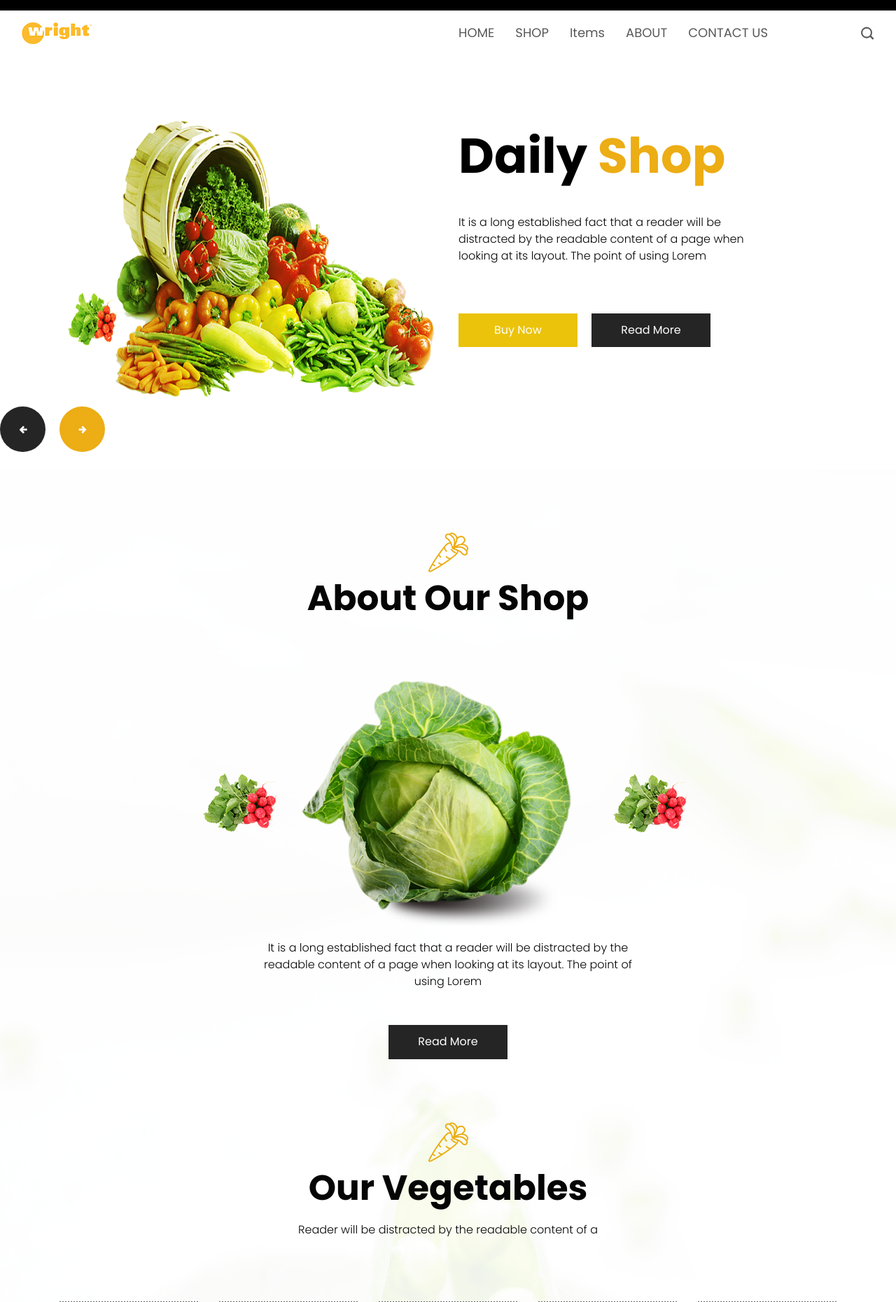
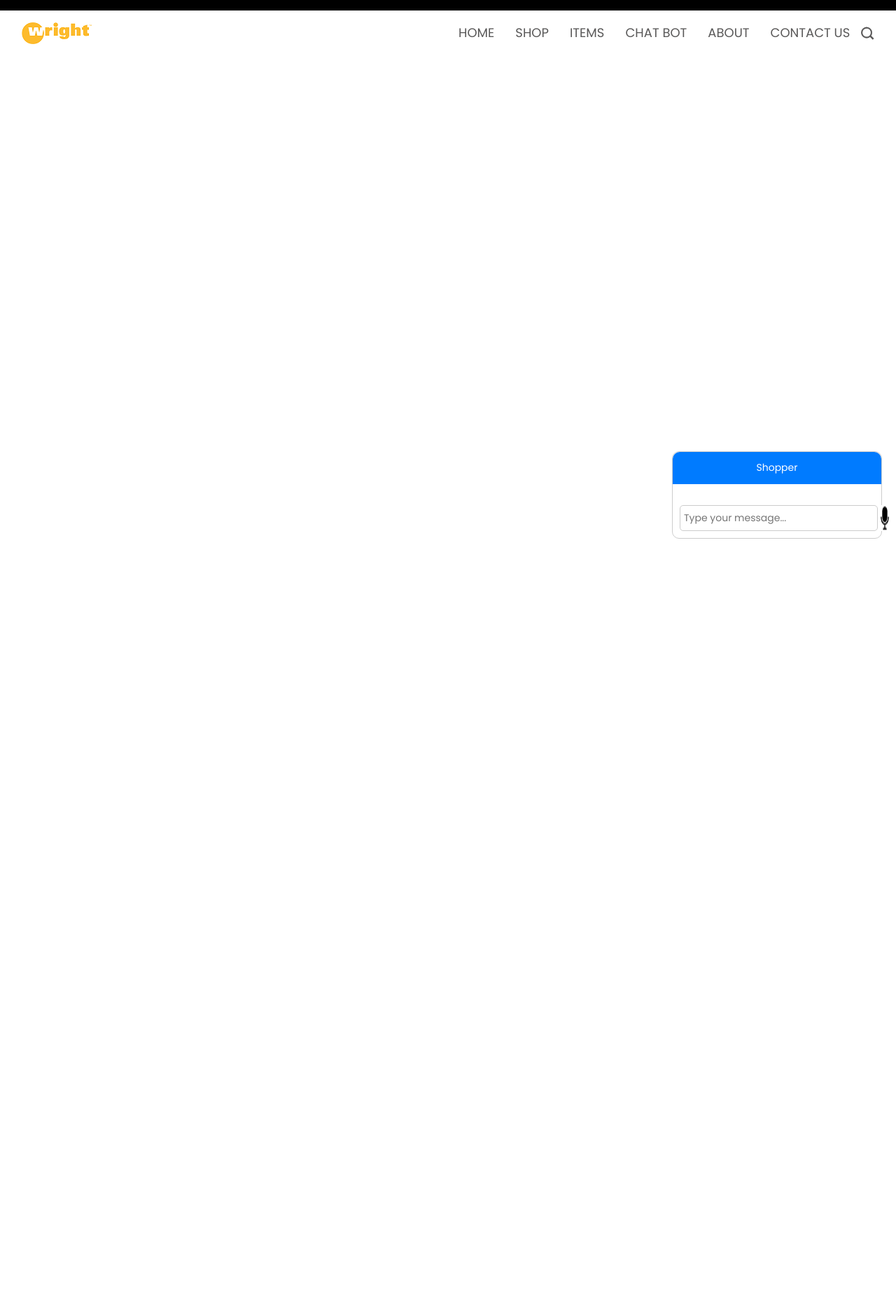
Before and after one commit to Sagar3971/DC_Project, a Django app: page / in a window 1280 px wide. Shown: the top 1861 px of the page at 70% size. After the commit the page ends 770 px from the top, so only its background shows below. Run offline with Django 4.2, Linux system fonts and the light colour scheme; some libraries are stand-ins or nearby versions.

Commit message:
Implementing Chat bot frame

```diff
--- a/bewright1/home/templates/about.html
+++ b/bewright1/home/templates/about.html
@@ -48,7 +48,10 @@
               <a class="nav-link" href="shop">SHOP</a>
             </li>
             <li class="nav-item">
-              <a class="nav-link" href="vegetables">Items</a>
+              <a class="nav-link" href="vegetables">ITEMS</a>
+            </li>
+             <li class="nav-item">
+              <a class="nav-link" href="chatbot">CHAT BOT</a>
             </li>
             <li class="nav-item">
               <a class="nav-link" href="about">ABOUT</a>
--- /dev/null
+++ b/bewright1/home/templates/chatbot.html
@@ -0,0 +1,90 @@
+{%load static%}
+<html>
+
+<head>
+    <link rel="stylesheet" type="text/css" href="{% static 'css/chat.css'%}">
+    <!-- basic -->
+<meta charset="utf-8">
+<meta http-equiv="X-UA-Compatible" content="IE=edge">
+<meta name="viewport" content="width=device-width, initial-scale=1">
+<!-- mobile metas -->
+<meta name="viewport" content="width=device-width, initial-scale=1">
+<meta name="viewport" content="initial-scale=1, maximum-scale=1">
+<!-- site metas -->
+<title>Be Wright Grocery</title>
+<meta name="keywords" content="">
+<meta name="description" content="">
+<meta name="author" content="">
+<!-- bootstrap css -->
+<link rel="stylesheet" type="text/css" href="{% static 'css/bootstrap.min.css'%}">
+<!-- style css -->
+
+<link rel="stylesheet" type="text/css" href="{% static 'css/style.css'%}">
+<!-- Responsive-->
+<link rel="stylesheet" href="{% static 'css/responsive.css'%}">
+<!-- fevicon -->
+<link rel="icon" href="{% static 'images/fevicon.png'%}" type="image/gif" />
+<!-- Scrollbar Custom CSS -->
+<link rel="stylesheet" href="{% static 'css/jquery.mCustomScrollbar.min.css'%}">
+<!-- Tweaks for older IEs-->
+<link rel="stylesheet" href="https://netdna.bootstrapcdn.com/font-awesome/4.0.3/css/font-awesome.css">
+<!-- owl stylesheets -->
+<link rel="stylesheet" href="{% static 'css/owl.carousel.min.css'%}">
+<link rel="stylesheet" href="{% static 'css/owl.theme.default.min.css'%}">
+<link rel="stylesheet" href="https://cdnjs.cloudflare.com/ajax/libs/fancybox/2.1.5/jquery.fancybox.min.css" media="screen">
+<!--  <link rel="stylesheet" type="text/css" href="{% static 'css/chat.css'%}">-->
+</head>
+
+<body>
+<div class="header_section">
+    <div class="container-fluid">
+      <nav class="navbar navbar-expand-lg navbar-light bg-light">
+        <div class="logo"><a href="index"><img src="{% static 'images/logo1.png'%}"></a></div>
+        <button class="navbar-toggler" type="button" data-toggle="collapse" data-target="#navbarSupportedContent" aria-controls="navbarSupportedContent" aria-expanded="false" aria-label="Toggle navigation">
+          <span class="navbar-toggler-icon"></span>
+        </button>
+        <div class="collapse navbar-collapse" id="navbarSupportedContent">
+          <ul class="navbar-nav mr-auto">
+            <li class="nav-item">
+              <a class="nav-link" href="index">HOME</a>
+            </li>
+            <li class="nav-item">
+              <a class="nav-link" href="shop">SHOP</a>
+            </li>
+            <li class="nav-item">
+              <a class="nav-link" href="vegetables">ITEMS</a>
+            </li>
+            <li class="nav-item">
+              <a class="nav-link" href="chatbot">CHAT BOT</a>
+            </li>
+            <li class="nav-item">
+              <a class="nav-link" href="about">ABOUT</a>
+            </li>
+            <li class="nav-item">
+              <a class="nav-link" href="contact">CONTACT US</a>
+            </li>
+          </ul>
+          <form class="form-inline my-2 my-lg-0">
+            <div class="search_icon"><a href="#"><img src="{% static 'images/search-icon.png'%}"></a></div>
+          </form>
+        </div>
+      </nav>
+    </div>
+  </div>
+<div class="chat-container">
+    <div class="chat-header">
+        Shopper
+    </div>
+    <div class="chat-messages" id="chat-messages">
+        <!-- Chat messages will be added here dynamically using JavaScript -->
+    </div>
+    <div class="chat-input">
+        <input type="text" id="user-input" placeholder="Type your message...">
+        <img src="{% static 'images/mic.png'%}">
+        <button id="send-button">Send</button>
+    </div>
+</div>
+<script src="{% static 'js/chat.js'%}"></script>
+</body>
+
+</html>
--- a/bewright1/home/templates/contact.html
+++ b/bewright1/home/templates/contact.html
@@ -48,7 +48,10 @@
               <a class="nav-link" href="shop">SHOP</a>
             </li>
             <li class="nav-item">
-              <a class="nav-link" href="vegetables">Items</a>
+              <a class="nav-link" href="vegetables">ITEMS</a>
+            </li>
+            <li class="nav-item">
+              <a class="nav-link" href="chatbot">CHAT BOT</a>
             </li>
             <li class="nav-item">
               <a class="nav-link" href="about">ABOUT</a>
--- a/bewright1/home/templates/index.html
+++ b/bewright1/home/templates/index.html
@@ -50,7 +50,10 @@
               <a class="nav-link" href="shop">SHOP</a>
             </li>
             <li class="nav-item">
-              <a class="nav-link" href="vegetables">Items</a>
+              <a class="nav-link" href="vegetables">ITEMS</a>
+            </li>
+            <li class="nav-item">
+              <a class="nav-link" href="chatbot">CHAT BOT</a>
             </li>
             <li class="nav-item">
               <a class="nav-link" href="about">ABOUT</a>
--- a/bewright1/home/templates/shop.html
+++ b/bewright1/home/templates/shop.html
@@ -48,7 +48,10 @@
               <a class="nav-link" href="shop">SHOP</a>
             </li>
             <li class="nav-item">
-              <a class="nav-link" href="vegetables">Items</a>
+              <a class="nav-link" href="vegetables">ITEMS</a>
+            </li>
+            <li class="nav-item">
+              <a class="nav-link" href="chatbot">CHAT BOT</a>
             </li>
             <li class="nav-item">
               <a class="nav-link" href="about">ABOUT</a>
--- a/bewright1/home/templates/vegetables.html
+++ b/bewright1/home/templates/vegetables.html
@@ -48,7 +48,10 @@
               <a class="nav-link" href="shop">SHOP</a>
             </li>
             <li class="nav-item">
-              <a class="nav-link" href="vegetables">Items</a>
+              <a class="nav-link" href="vegetables">ITEMS</a>
+            </li>
+            <li class="nav-item">
+              <a class="nav-link" href="chatbot">CHAT BOT</a>
             </li>
             <li class="nav-item">
               <a class="nav-link" href="about">ABOUT</a>
--- a/bewright1/home/urls.py
+++ b/bewright1/home/urls.py
@@ -2,10 +2,11 @@ from django.urls import path
 from . import views
 
 urlpatterns = [
-    path('', views.index),
+    path('', views.chatbot),
     path('index', views.index),
     path('vegetables', views.vegetables),
     path('about', views.about),
     path('contact', views.contact),
-    path('shop', views.shop)
+    path('shop', views.shop),
+    path('chatbot', views.chatbot),
 ]
--- a/bewright1/home/views.py
+++ b/bewright1/home/views.py
@@ -16,3 +16,6 @@ def shop(request):
 
 def contact(request):
     return render(request, 'contact.html')
+
+def chatbot(request):
+    return render(request, 'chatbot.html')
--- a/bewright1/static/css/chat.css
+++ b/bewright1/static/css/chat.css
@@ -3,13 +3,6 @@ body {
     margin: 0;
     padding: 0;
     background-color: #f0f0f0;
-    display: flex;
-    justify-content: flex-end;
-    /* Align the chatbot to the right */
-    align-items: flex-end;
-    /* Align the chatbot to the bottom */
-    min-height: 100vh;
-    /* Ensure chatbot covers the entire viewport height */
 }
 
 .chat-container {
@@ -60,3 +53,9 @@ body {
     margin-left: 10px;
     cursor: pointer;
 }
+/* Position the chatbot at the right bottom corner */
+.chat-container {
+    position: fixed;
+    bottom: 20px;
+    right: 20px;
+}
--- a/bewright1/static/css/style.css
+++ b/bewright1/static/css/style.css
@@ -708,3 +708,47 @@ button {
 .margin_top_80{
     margin-top: 0px;
 }
+
+.chat-container {
+    width: 300px;
+    margin: 10px auto;
+    border: 1px solid #ccc;
+    border-radius: 10px;
+    background-color: white;
+    flex: 1;
+    position: relative;
+}
+
+.chat-messages {
+    max-height: 300px;
+    overflow-y: scroll;
+    padding: 10px;
+}
+
+.chat-input {
+    display: flex;
+    padding: 10px;
+}
+
+#user-input {
+    flex: 1;
+    padding: 5px;
+    border: 1px solid #ccc;
+    border-radius: 5px;
+}
+
+#send-button {
+    background-color: #007bff;
+    color: white;
+    border: none;
+    border-radius: 5px;
+    padding: 5px 10px;
+    margin-left: 10px;
+    cursor: pointer;
+}
+/* Position the chatbot at the right bottom corner */
+.chat-container {
+    position: fixed;
+    bottom: 20px;
+    right: 20px;
+}
```
